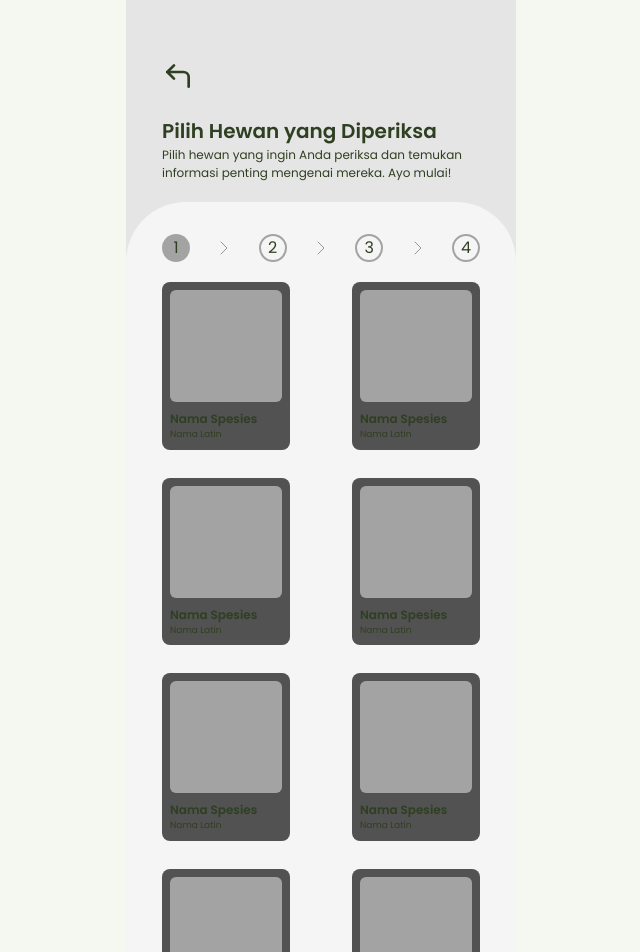
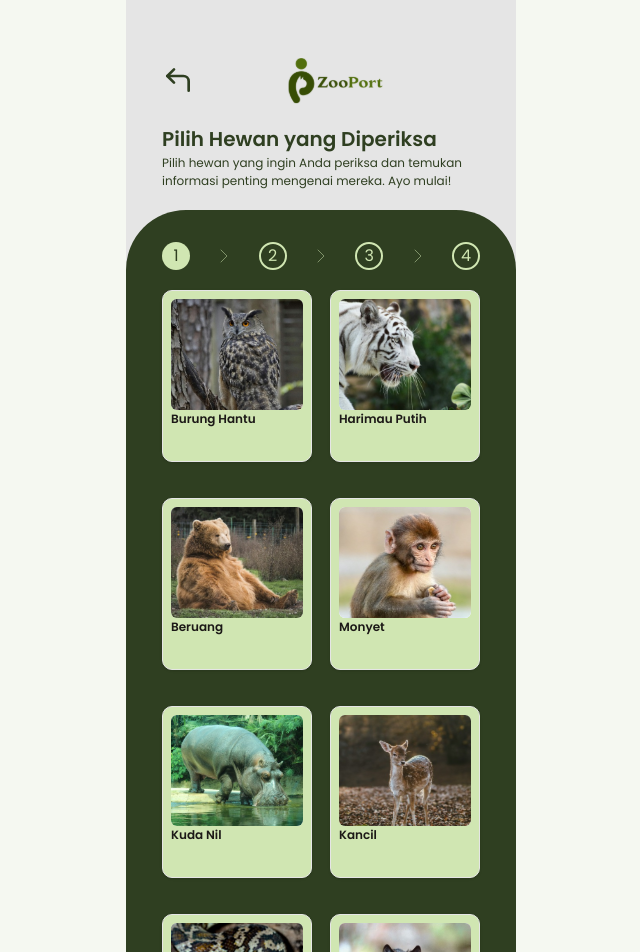
Before and after one commit to 9-Spontan-ZooPort/9_Spontan_ZooPort-FE, a Next.js app: page /dashboard/animal-report in a window 1280 px wide. Shown: the top 952 px of the page, without its empty margins (319-959 px from the left). Built offline with nearby package versions, Linux system fonts and the light colour scheme.

Commit message:
feat: refining for demo

```diff
--- a/src/app/dashboard/animal-report/page.tsx
+++ b/src/app/dashboard/animal-report/page.tsx
@@ -2,6 +2,7 @@
 
 import { Button } from "@/components/ui/button";
 import { Calendar } from "@/components/ui/calendar";
+import CustomCard from "@/components/ui/customCard";
 import {
 	Dialog,
 	DialogContent,
@@ -35,6 +36,7 @@ import {
 import { Separator } from "@/components/ui/separator";
 import { Textarea } from "@/components/ui/textarea";
 import { goDashboard, goHome } from "@/lib/actions";
+import { listHewan } from "@/lib/data";
 import type { Report } from "@/lib/types";
 import { cn } from "@/lib/utils";
 import { createReport } from "@/services/report";
@@ -50,6 +52,7 @@ import {
 	CornerUpRight,
 } from "lucide-react";
 import { Content } from "next/font/google";
+import Image from "next/image";
 import Link from "next/link";
 import { type Dispatch, type SetStateAction, useState } from "react";
 import { type UseFormReturn, useForm } from "react-hook-form";
@@ -191,20 +194,29 @@ function Page({
 
 	function decrementIndex() {
 		if (index > 1) setIndex(index - 1);
-		else if (index === 1) goHome();
+		else if (index === 1) goDashboard();
 	}
 
 	return (
 		<>
 			<div>
 				<div className="px-9 pt-14 pb-5">
+					<div className="flex flex-row items-center mb-5 justify-center">
 						<Button
 							size="icon"
-						className="w-8 mb-5 bg-transparent hover:bg-transparent"
+							className="w-8 bg-transparent hover:bg-transparent justify-center items-center p-0 m-0"
 							onClick={decrementIndex}
 						>
 							<CornerUpLeft className="w-full h-full" />
 						</Button>
+						<Image
+							src="/LogoZooPort1.svg"
+							alt="logo"
+							width={100}
+							height={50}
+							className="justify-center m-auto"
+						/>
+					</div>
 					<div className="flex flex-col">
 						{index !== 2 && (
 							<>
@@ -224,7 +236,7 @@ function Page({
 						)}
 					</div>
 				</div>
-				<div className="bg-neutral-100 w-full rounded-t-[60px]">
+				<div className="bg-primary w-full rounded-t-[60px]">
 					<div className="px-9 py-8 ">
 						<div className="flex flex-row items-center justify-between w-full">
 							{Array.from({ length: 3 }).map((_, i) => (
@@ -233,28 +245,28 @@ function Page({
 									<div
 										className={`h-7 w-7 rounded-full flex justify-center items-center ${
 											i + 1 <= index
-												? "bg-neutral-400"
-												: "bg-transparent border-2 border-neutral-400"
+												? "bg-accent text-primary"
+												: "bg-transparent border-2 border-accent text-accent"
 										}`}
 									>
 										{i + 1 < index ? (
-											<Check className="h-5 w-7" />
+											<Check className="h-5 w-7" color="#4F6041" />
 										) : (
 											<p className="font-c1 text-medium">{i + 1}</p>
 										)}
 									</div>
-									<ChevronRightIcon strokeWidth={0.5} />
+									<ChevronRightIcon strokeWidth={0.5} color="#D0E6B2" />
 								</>
 							))}
 							<div
 								className={`h-7 w-7 rounded-full flex justify-center items-center ${
 									5 <= index
-										? "bg-neutral-400"
-										: "bg-transparent border-2 border-neutral-400"
+										? "bg-accent text-primary"
+										: "bg-transparent border-2 border-accent text-accent"
 								}`}
 							>
 								{4 < index ? (
-									<Check className="h-5 w-7" />
+									<Check className="h-5 w-7" color="#4F6041" />
 								) : (
 									<p className="font-c1 text-medium">4</p>
 								)}
@@ -272,28 +284,19 @@ function Page({
 													<FormItem>
 														<FormControl>
 															<div className="flex flex-row flex-wrap w-full justify-between gap-y-7">
-																{Array.from({ length: 9 }).map((_, i) => (
-																	// biome-ignore lint/a11y/useKeyWithClickEvents: <explanation>
-																	<div
-																		// biome-ignore lint/suspicious/noArrayIndexKey: <explanation>
-																		key={i}
-																		className="h-fit w-32 flex flex-col p-2 gap-2 bg-neutral-600 rounded-lg hover:cursor-pointer"
+																{listHewan.map((s): React.ReactNode => {
+																	return (
+																		<CustomCard
 																			onClick={() => {
 																				setIndex(index + 1);
-																			form.setValue("spesies", i.toString());
+																				form.setValue("spesies", s.name);
 																			}}
-																	>
-																		<div className="h-28 w-full bg-neutral-400 rounded-md" />
-																		<div className="flex flex-col">
-																			<p className="text-p3 font-semibold">
-																				Nama Spesies
-																			</p>
-																			<p className="text-c3 font-regular">
-																				Nama Latin
-																			</p>
-																		</div>
-																	</div>
-																))}
+																			key={s.id}
+																			title={s.name}
+																			image={s.photo}
+																		/>
+																	);
+																})}
 															</div>
 														</FormControl>
 														<FormMessage />
@@ -311,28 +314,19 @@ function Page({
 													<FormItem>
 														<FormControl>
 															<div className="flex flex-row flex-wrap w-full justify-between gap-y-7">
-																{Array.from({ length: 9 }).map((_, i) => (
-																	// biome-ignore lint/a11y/useKeyWithClickEvents: <explanation>
-																	<div
-																		// biome-ignore lint/suspicious/noArrayIndexKey: <explanation>
-																		key={i}
-																		className="h-fit w-32 flex flex-col p-2 gap-2 bg-neutral-600 rounded-lg hover:cursor-pointer"
+																{listHewan.map((s): React.ReactNode => {
+																	return (
+																		<CustomCard
 																			onClick={() => {
 																				setIndex(index + 1);
-																			form.setValue("animal_id", i.toString());
+																				form.setValue("animal_id", s.id);
 																			}}
-																	>
-																		<div className="h-28 w-full bg-neutral-400 rounded-md" />
-																		<div className="flex flex-col">
-																			<p className="text-p3 font-semibold">
-																				Nama Hewan
-																			</p>
-																			<p className="text-c3 font-regular">
-																				Nama Latin
-																			</p>
-																		</div>
-																	</div>
-																))}
+																			key={s.id}
+																			title={s.name}
+																			image={s.photo}
+																		/>
+																	);
+																})}
 															</div>
 														</FormControl>
 														<FormMessage />
@@ -349,7 +343,7 @@ function Page({
 												render={({ field }) => {
 													return (
 														<FormItem>
-															<FormLabel className="text-p3 font-medium">
+															<FormLabel className="text-p3 font-medium text-accent">
 																Deskripsikan masalah kesehatan yang dialami oleh
 																hewan tersebut!
 															</FormLabel>
@@ -375,11 +369,11 @@ function Page({
 												render={({ field }) => {
 													return (
 														<FormItem>
-															<FormLabel className="text-p3 font-medium">
+															<FormLabel className="text-p3 font-medium text-accent">
 																Berdasarkan hasil perkiraan Anda, kondisi apa
 																yang dialami oleh hewan pada saat ini?
 															</FormLabel>
-															<FormControl>
+															<FormControl className="text-accent">
 																<RadioGroup
 																	onValueChange={field.onChange}
 																	defaultValue={field.value}
@@ -430,7 +424,7 @@ function Page({
 												render={({ field }) => {
 													return (
 														<FormItem>
-															<FormLabel className="text-p3 font-medium">
+															<FormLabel className="text-p3 font-medium text-accent">
 																Masukkan bukti foto untuk memperkirakan status
 																kesehatan hewan tersebut
 															</FormLabel>
@@ -452,7 +446,7 @@ function Page({
 									{index === 3 && (
 										<Button
 											variant="outline"
-											className="w-full mt-10 mb-12"
+											className="w-full mt-10 mb-12 bg-accent"
 											onClick={incrementIndex}
 										>
 											<p className="text-c1 font-medium">Lanjut</p>
@@ -463,7 +457,7 @@ function Page({
 											<DialogTrigger className="w-full">
 												<Button
 													variant="outline"
-													className="w-full mt-10 mb-12"
+													className="w-full mt-10 mb-12 bg-accent"
 													type="submit"
 												>
 													<p className="text-c1 font-medium">Kirim</p>
@@ -476,8 +470,11 @@ function Page({
 														Terima kasih! Data telah dikirimkan!
 													</p>
 												</div>
-												<Button variant="outline" className="w-full mt-10">
-													<Link href="/">
+												<Button
+													variant="outline"
+													className="w-full mt-10 bg-accent"
+												>
+													<Link href="/dashboard">
 														<p className="text-c1 font-medium">Dashboard</p>
 													</Link>
 												</Button>
--- a/src/components/ui/customCard.tsx
+++ b/src/components/ui/customCard.tsx
@@ -5,9 +5,15 @@ import Image from "next/image";
 export default function CustomCard({
 	image = "/dummy_animal.png",
 	title,
-}: { image?: string; title: string }) {
+	onClick,
+}: {
+	image?: string;
+	title: string;
+	onClick?: () => void;
+}) {
 	return (
-		<div className="text-blue-50">
+		// biome-ignore lint/a11y/useKeyWithClickEvents: <explanation>
+		<div className="text-blue-50 hover:cursor-pointer" onClick={onClick}>
 			<div className="border w-[150px] h-[172px] p-2 bg-accent shadow gap-2 rounded-[10px] mb-2">
 				<Image src={image} alt="Animal" width={134} height={113} />
 				<div className="text-p3 text-stone-900 font-semibold">{title}</div>
--- a/src/components/ui/radio-group.tsx
+++ b/src/components/ui/radio-group.tsx
@@ -28,7 +28,7 @@ const RadioGroupItem = React.forwardRef<
 		<RadioGroupPrimitive.Item
 			ref={ref}
 			className={cn(
-				"aspect-square h-4 w-4 rounded-full border border-primary text-primary ring-offset-background focus:outline-none focus-visible:ring-2 focus-visible:ring-ring focus-visible:ring-offset-2 disabled:cursor-not-allowed disabled:opacity-50",
+				"aspect-square h-4 w-4 rounded-full border border-accent text-accent ring-offset-background focus:outline-none focus-visible:ring-2 focus-visible:ring-ring focus-visible:ring-offset-2 disabled:cursor-not-allowed disabled:opacity-50",
 				className,
 			)}
 			{...props}
--- a/src/lib/data.ts
+++ b/src/lib/data.ts
@@ -1,42 +1,36 @@
-export const listHewan = [
+import type { Species } from "./types";
+
+export const listHewan: Species[] = [
 	{
-		image: "/Hewan(1).svg",
-		title: "Burung Hantu",
-		subTitle: "Eunectes murinus",
+		photo: "/Hewan(1).svg",
+		name: "Burung Hantu",
 	},
 	{
-		image: "/Hewan(8).svg",
-		title: "Harimau Putih",
-		subTitle: "Panthera tigris",
+		photo: "/Hewan(8).svg",
+		name: "Harimau Putih",
 	},
 	{
-		image: "/Hewan(7).svg",
-		title: "Beruang",
-		subTitle: "Paradisaeidae apoda",
+		photo: "/Hewan(7).svg",
+		name: "Beruang",
 	},
 	{
-		image: "/Hewan(4).svg",
-		title: "Monyet",
-		subTitle: "Elephas maximus",
+		photo: "/Hewan(4).svg",
+		name: "Monyet",
 	},
 	{
-		image: "/Hewan(5).svg",
-		title: "Kuda Nil",
-		subTitle: "Varanus komodoensis",
+		photo: "/Hewan(5).svg",
+		name: "Kuda Nil",
 	},
 	{
-		image: "/Hewan(6).svg",
-		title: "Kancil",
-		subTitle: "Conolophus subcristatus",
+		photo: "/Hewan(6).svg",
+		name: "Kancil",
 	},
 	{
-		image: "/Hewan(2).svg",
-		title: "Ular",
-		subTitle: "Serpentes ",
+		photo: "/Hewan(2).svg",
+		name: "Ular",
 	},
 	{
-		image: "/Hewan(3).svg",
-		title: "Serigala",
-		subTitle: "Canis lupus",
+		photo: "/Hewan(3).svg",
+		name: "Serigala",
 	},
 ];
--- a/src/lib/types.ts
+++ b/src/lib/types.ts
@@ -7,7 +7,8 @@ export type User = {
 export type Species = {
 	id: string;
 	name: string;
-	class: string;
+	class?: string;
+	photo?: string;
 };
 
 export type Animal = {
```
Also changed, not shown: src/app/dashboard/animal-list/create/page.tsx (+8 -5 lines), src/app/dashboard/animal-list/page.tsx (+28 -16 lines), src/app/dashboard/page.tsx (+12 -18 lines), src/app/dashboard/report/page.tsx (+61 -2 lines). Lines whose indentation alone changed are shown as unchanged.
